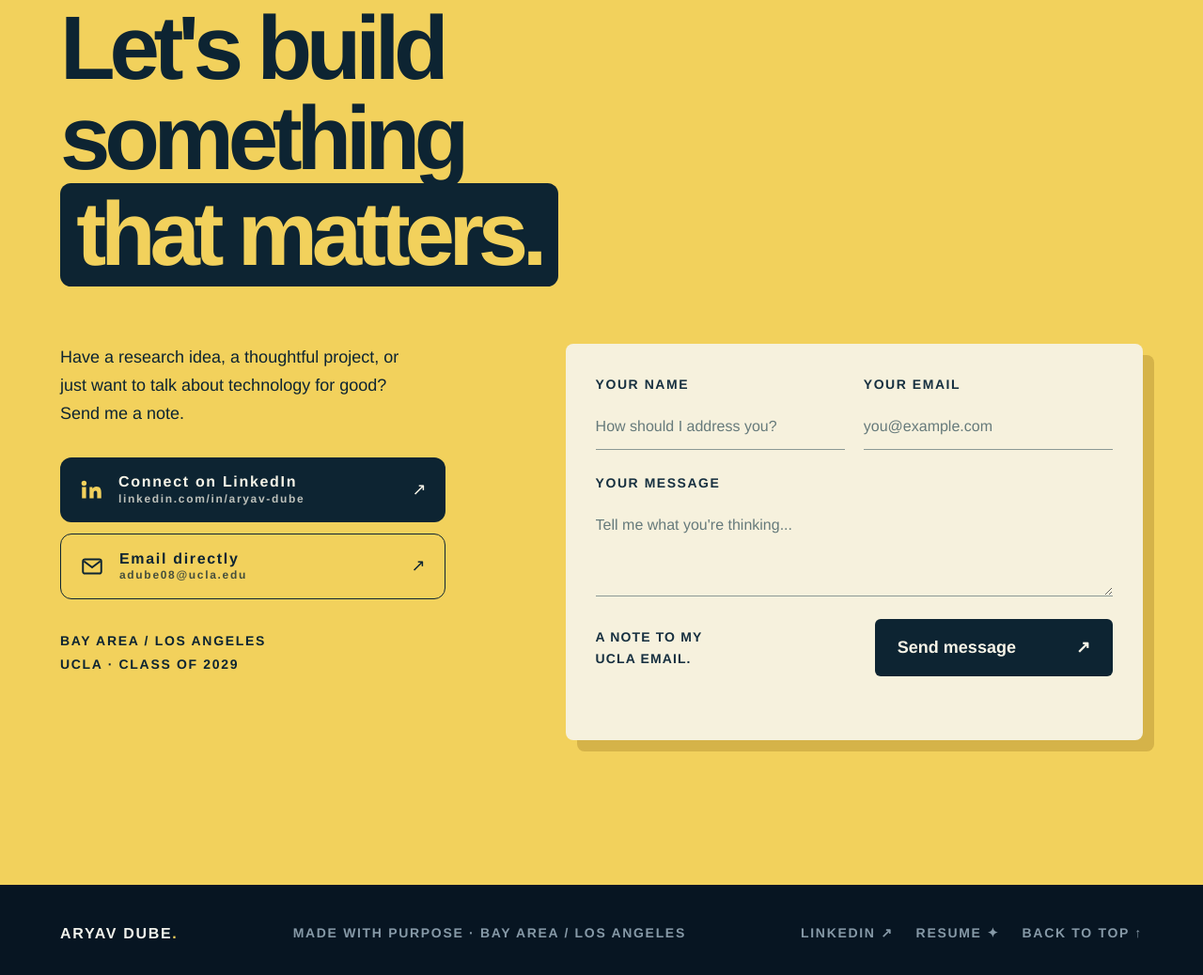
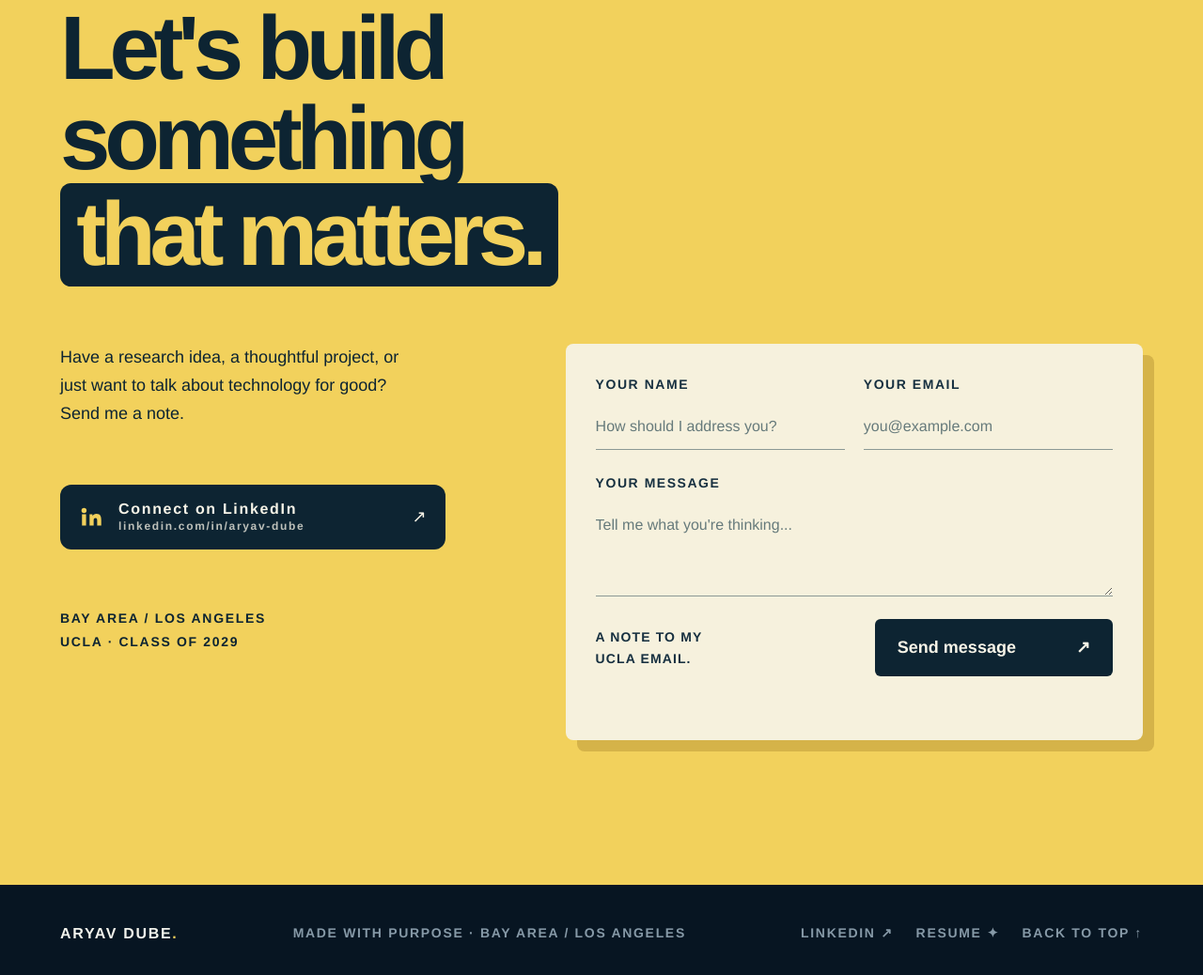
Before and after one commit to aryavdube/portfolio, a plain HTML site: page index.html in a window 1280 px wide. Shown: the part 5820-6858 px from the top of the page at 94% size. Drawn offline with Linux system fonts and the light colour scheme; a web font is replaced by a local one.

Commit message:
Update index.html

```diff
--- a/index.html
+++ b/index.html
@@ -262,7 +262,6 @@
           <div class="contact-aside"><p>Have a research idea, a thoughtful project, or just want to talk about technology for good? Send me a note.</p>
             <div class="contact-links">
               <a class="linkedin-card" href="https://www.linkedin.com/in/aryav-dube/" target="_blank" rel="noopener noreferrer"><svg viewBox="0 0 24 24" aria-hidden="true"><path fill="currentColor" d="M4.98 3.5a2.5 2.5 0 1 1 0 5 2.5 2.5 0 0 1 0-5zM3 9.75h4v11H3v-11zm6.5 0h3.8v1.5h.06c.53-1 1.83-2.06 3.77-2.06 4.03 0 4.77 2.65 4.77 6.1v5.46h-4v-4.84c0-1.15-.02-2.64-1.6-2.64-1.61 0-1.86 1.26-1.86 2.56v4.92h-4v-11z"/></svg><span><b>Connect on LinkedIn</b><small>linkedin.com/in/aryav-dube</small></span><i aria-hidden="true">↗</i></a>
-              <a class="mail-card" href="mailto:adube08@ucla.edu"><svg viewBox="0 0 24 24" aria-hidden="true"><rect x="3" y="5" width="18" height="14" rx="2" fill="none" stroke="currentColor" stroke-width="1.8"/><path d="m4 7 8 6 8-6" fill="none" stroke="currentColor" stroke-width="1.8"/></svg><span><b>Email directly</b><small>adube08@ucla.edu</small></span><i aria-hidden="true">↗</i></a>
             </div>
             <span>BAY AREA / LOS ANGELES<br>UCLA · CLASS OF 2029</span></div>
           <form class="contact-form" id="contact-form" action="https://formsubmit.co/adube08@ucla.edu" data-ajax="https://formsubmit.co/ajax/adube08@ucla.edu" method="POST">
```
